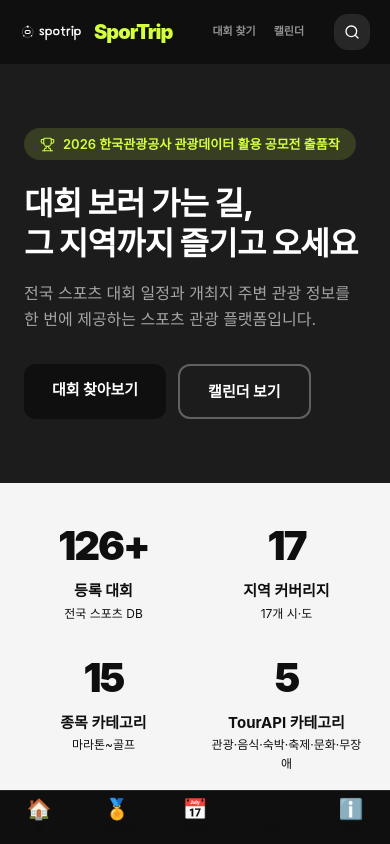
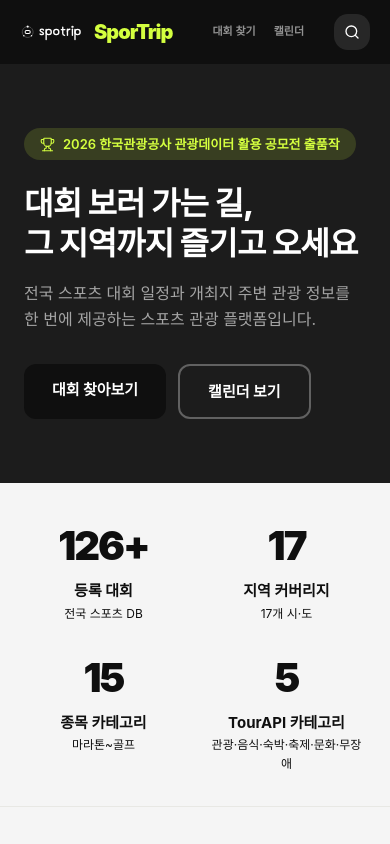
Before and after one commit to ljw22112/sportrip-v2, a Next.js app: page /about in a window 390 px wide. Shown: the top 844 px of the page. Built offline with nearby package versions, Linux system fonts and the light colour scheme; a web font is replaced by a local one.

Commit message:
fix: 모바일 하단 탭바 제거

```diff
--- a/src/app/about/page.tsx
+++ b/src/app/about/page.tsx
@@ -1,5 +1,5 @@
 import Link from 'next/link';
-import { Header, MobileTabBar } from '@/components/layout/Header';
+import { Header } from '@/components/layout/Header';
 import { SportripIcon, IconTile } from '@/components/SportripIcon';
 import { EVENTS } from '@/lib/data';
 import { ExternalLink } from 'lucide-react';
@@ -267,7 +267,6 @@ export default function AboutPage() {
         </footer>
 
       </main>
-      <MobileTabBar/>
     </>
   );
 }
--- a/src/app/calendar/page.tsx
+++ b/src/app/calendar/page.tsx
@@ -3,7 +3,7 @@ import { useState, useMemo, useEffect } from 'react';
 import Link from 'next/link';
 import { getDynamicEvents, getAllEvents } from '@/lib/data';
 import { SPORTS_15 } from '@/lib/sports';
-import { Header, MobileTabBar } from '@/components/layout/Header';
+import { Header } from '@/components/layout/Header';
 import { ChevronLeft, ChevronRight } from 'lucide-react';
 
 const REGION_COLOR: Record<string,string> = {
@@ -305,7 +305,6 @@ export default function CalendarPage() {
           </div>
         )}
       </main>
-      <MobileTabBar/>
     </>
   );
 }
--- a/src/app/page.tsx
+++ b/src/app/page.tsx
@@ -4,7 +4,7 @@ import { useState, useEffect } from 'react';
 import { EVENTS, getDynamicEvents } from '@/lib/data';
 import { EventRow } from '@/components/events/EventRow';
 import { KakaoMap as KoreaMap } from '@/components/events/KakaoMap';
-import { Header, MobileTabBar } from '@/components/layout/Header';
+import { Header } from '@/components/layout/Header';
 import { RegionListView } from '@/components/events/RegionListView';
 import { getSportInfo } from '@/lib/sports';
 import { CalendarDays } from 'lucide-react';
@@ -206,7 +206,6 @@ export default function HomePage() {
           </div>
         </footer>
       </main>
-      <MobileTabBar/>
     </>
   );
 }
--- a/src/app/saved/page.tsx
+++ b/src/app/saved/page.tsx
@@ -3,7 +3,7 @@ import { useState, useEffect } from 'react';
 import Link from 'next/link';
 import { EVENTS, getDynamicEvents } from '@/lib/data';
 import { EventCard } from '@/components/events/EventCard';
-import { Header, MobileTabBar } from '@/components/layout/Header';
+import { Header } from '@/components/layout/Header';
 import { Heart } from 'lucide-react';
 
 export default function SavedPage() {
@@ -56,7 +56,6 @@ export default function SavedPage() {
           </div>
         )}
       </main>
-      <MobileTabBar/>
     </>
   );
 }
```
